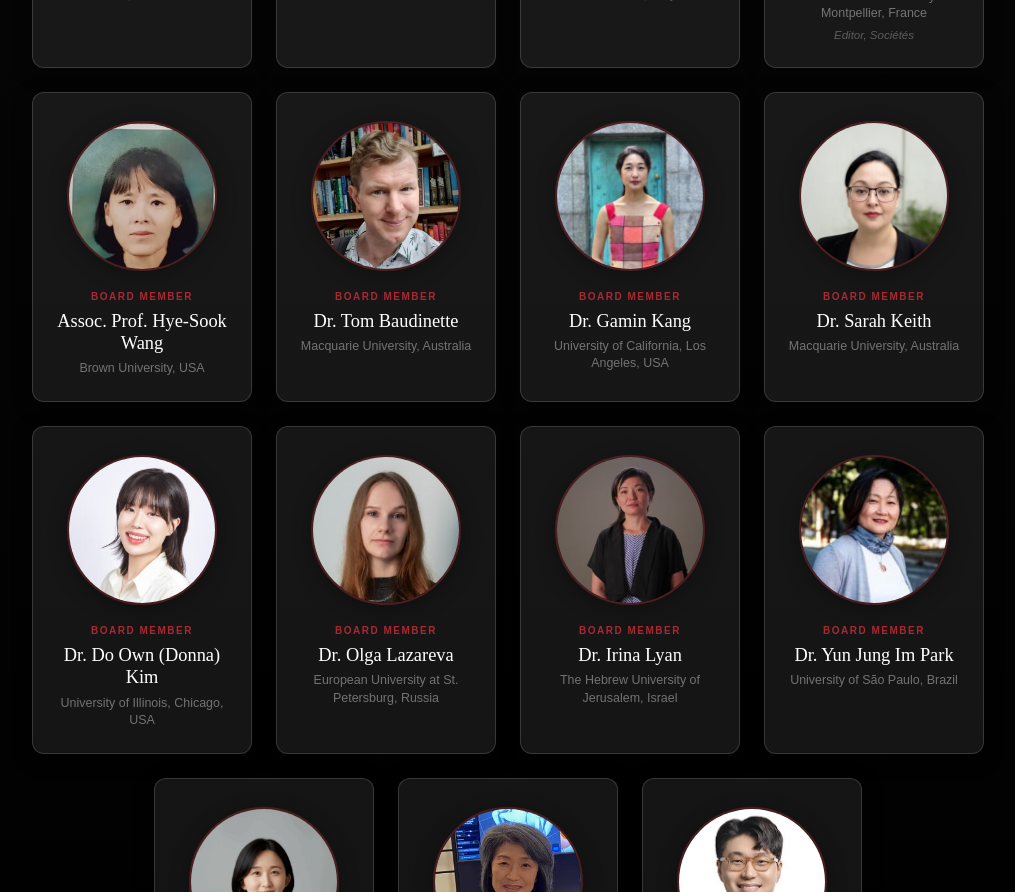
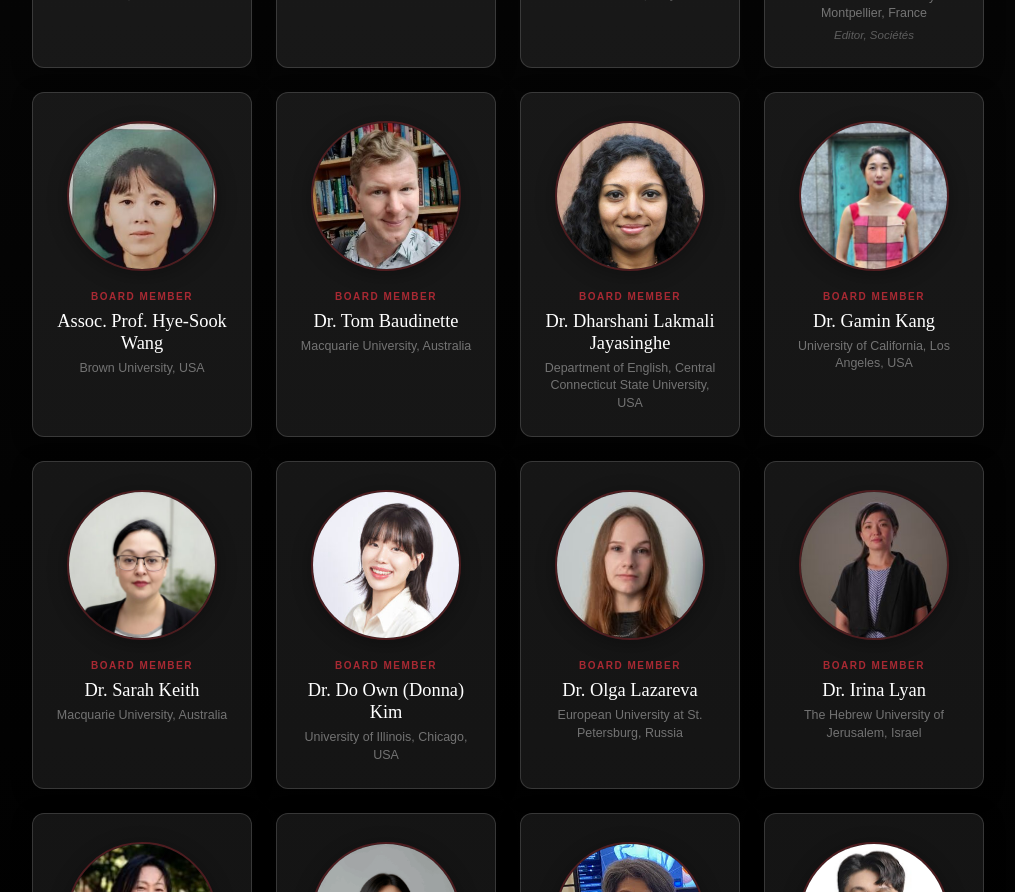
Before and after one commit to willfadeneva/WAHS, a Next.js app: page / in a window 1280 px wide. Shown: the part 8420-9312 px from the top of the page, without its empty margins (132-1147 px from the left). Built offline with nearby package versions, Linux system fonts and the light colour scheme.

Commit message:
Add Dr. Dharshani Lakmali Jayasinghe as International Board Member (Dr group, last name Jayasinghe) per user request

```diff
--- a/src/app/congress/[year]/board-members/page.tsx
+++ b/src/app/congress/[year]/board-members/page.tsx
@@ -55,6 +55,7 @@ const sections = [
       { title: 'Assoc. Prof.', name: 'Fabio La Rocca', lines: ['Université Paul-Valéry Montpellier (Editor, Sociétés), France'] },
       { title: 'Assoc. Prof.', name: 'Hye-Sook Wang', lines: ['Brown University, USA'] },
       { title: 'Dr.', name: 'Tom Baudinette', lines: ['Macquarie University, Australia'] },
+      { title: 'Dr.', name: 'Dharshani Lakmali Jayasinghe', lines: ['Department of English, Central Connecticut State University, USA'] },
       { title: 'Dr.', name: 'Gamin Kang', lines: ['University of California, Los Angeles, USA'] },
       { title: 'Dr.', name: 'Sarah Keith', lines: ['Macquarie University, Australia'] },
       { title: 'Dr.', name: 'Do Own (Donna) Kim', lines: ['University of Illinois, Chicago, USA'] },
--- a/src/components/Committee.tsx
+++ b/src/components/Committee.tsx
@@ -48,6 +48,7 @@ const BOARD: Member[] = [
   { name: 'Fabio La Rocca', role: 'Board Member', title: 'Assoc. Prof.', affiliation: 'Université Paul-Valéry Montpellier', department: 'Editor, Sociétés', country: 'France', photo: '/members/fabio-la-rocca.jpeg' },
   { name: 'Hye-Sook Wang', role: 'Board Member', title: 'Assoc. Prof.', affiliation: 'Brown University', country: 'USA', photo: '/members/hye-sook-wang.jpeg' },
   { name: 'Tom Baudinette', role: 'Board Member', title: 'Dr.', affiliation: 'Macquarie University', country: 'Australia', photo: '/members/tom-baudinette.jpg' },
+  { name: 'Dharshani Lakmali Jayasinghe', role: 'Board Member', title: 'Dr.', affiliation: 'Department of English, Central Connecticut State University', country: 'USA', photo: '/members/dharshani-jayasinghe.jpg' },
   { name: 'Gamin Kang', role: 'Board Member', title: 'Dr.', affiliation: 'University of California, Los Angeles', country: 'USA', photo: '/members/gamin-kang.jpeg' },
   { name: 'Sarah Keith', role: 'Board Member', title: 'Dr.', affiliation: 'Macquarie University', country: 'Australia', photo: '/members/sarah-keith.jpg' },
   { name: 'Do Own (Donna) Kim', role: 'Board Member', title: 'Dr.', affiliation: 'University of Illinois, Chicago', country: 'USA', photo: '/members/do-own-kim.jpg' },
```
Also changed, not shown: public/members/dharshani-jayasinghe.jpg (added).
